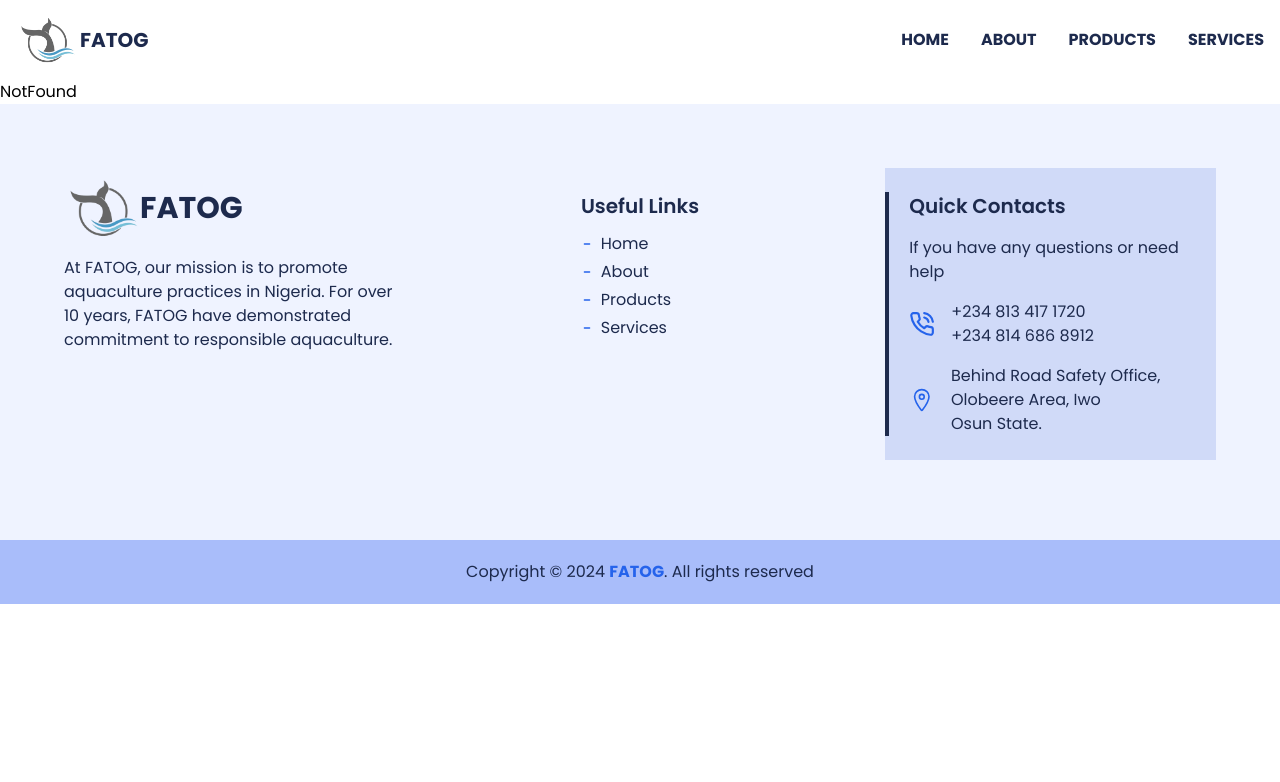
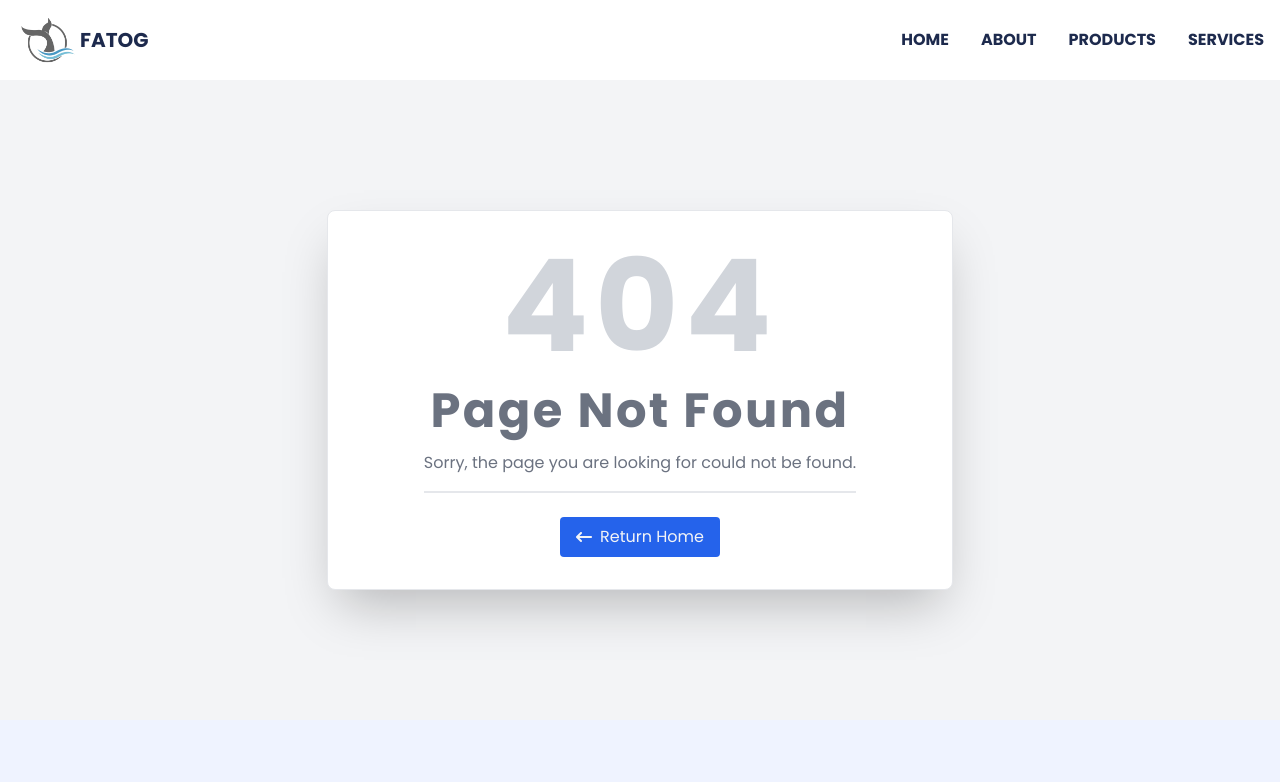
Before and after one commit to adex-badr18/fatog, a React (Vite) app: page /products in a window 1280 px wide. Shown: the top 782 px of the page. Built offline with nearby package versions, Linux system fonts and the light colour scheme.

Commit message:
feat: Create PageNotFound markup

```diff
--- a/src/App.tsx
+++ b/src/App.tsx
@@ -1,5 +1,3 @@
-// import reactLogo from './assets/react.svg'
-// import viteLogo from '/vite.svg'
 import Layout from "./components/Layout";
 import Landing from "./pages/Landing";
 import NotFound from "./components/NotFound";
--- a/src/components/NotFound.tsx
+++ b/src/components/NotFound.tsx
@@ -1,8 +1,19 @@
 import { Link } from "react-router-dom";
+import { FaArrowLeftLong } from "react-icons/fa6";
 
 const NotFound = () => {
     return (
-        <div>NotFound</div>
+        <div className="bg-gray-100 w-full px-16 md:px-0 h-[80vh] flex items-center justify-center">
+            <div className="bg-white border border-gray-200 flex flex-col items-center justify-center px-4 md:px-8 lg:px-24 py-8 rounded-lg shadow-2xl">
+                <p className="text-6xl md:text-7xl lg:text-9xl font-bold tracking-wider text-gray-300">404</p>
+                <p className="text-2xl md:text-3xl lg:text-5xl font-bold tracking-wider text-gray-500 mt-4">Page Not Found</p>
+                <p className="text-gray-500 mt-4 pb-4 border-b-2 text-center">Sorry, the page you are looking for could not be found.</p>
+                <Link to="/" className="flex items-center space-x-2 bg-blue-600 hover:bg-blue-700 text-gray-100 px-4 py-2 mt-6 rounded transition duration-150" title="Return Home">
+                    <FaArrowLeftLong />
+                    <span>Return Home</span>
+                </Link>
+            </div>
+        </div>
     )
 }
 
```
